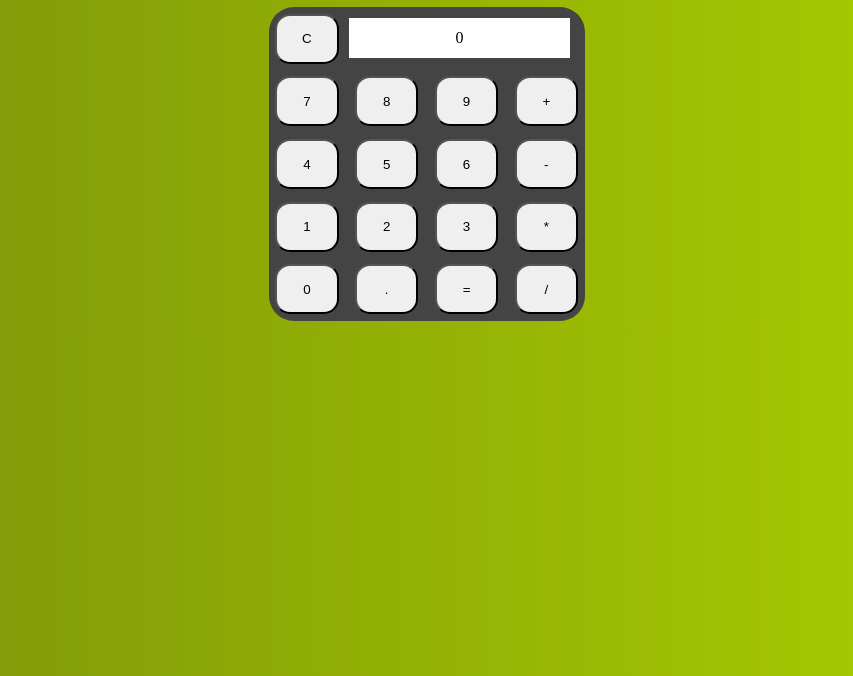
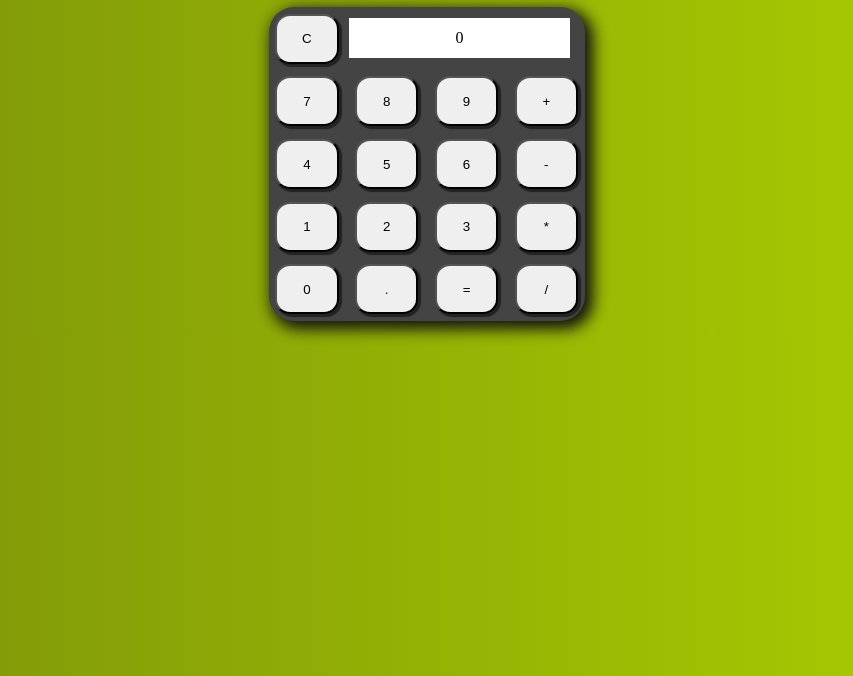
Before and after one commit to subhasmitasahoo/Calculator-using-JQuery, a plain HTML site: page index.html in a window 1280 px wide. Shown: the part 124-800 px from the top of the page, without its empty margins (213-1066 px from the left). Drawn offline with Linux system fonts and the light colour scheme; a web font is replaced by a local one.

Commit message:
CALCULATOR

```diff
--- a/style.css
+++ b/style.css
@@ -13,6 +13,7 @@
 	width: 25%;
 	background-color: #444;
 	border-radius: 25px;
+	box-shadow: 5px 5px 15px 3px #111;
 }
 
 button{
@@ -24,6 +25,7 @@ button{
 	margin-bottom: 2%;
 	margin-top: 2%;
 	outline: none;
+	box-shadow: 2px 2px 1px 1px #222;
 }
 
 button:active{
```
